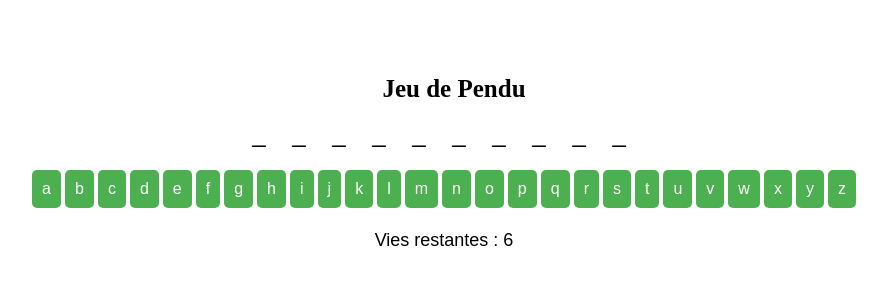
After one commit to NatBoss1609/Jeu-WKS, a PHP site: page /asset/html/jeu.html in a window 1280 px wide. The commit adds this page. Shown: the top 300 px of the page, without its empty margins (196-1083 px from the left). Run offline with PHP 8.4, Linux system fonts and the light colour scheme.

Commit message:
Ajout de la page du jeux

```diff
--- a/asset/css/styles.css
+++ b/asset/css/styles.css
@@ -1,8 +1,19 @@
+/* GLOBAL */
+
 * ::before ::after{
     box-sizing: border-box;
     margin: 0;
     padding: 0;
 }
+
+body {
+  font-family: Arial, sans-serif;
+  text-align: center;
+  padding: 50px;
+}
+
+
+/* ACCUEIL */
 
 header {
   display: flex;
@@ -52,6 +63,10 @@ header {
   width: 300px;
 }
 
+
+
+/* FORMULAIRE */
+
 #formulaire {
   display: flex;
   flex-direction: column;
@@ -93,3 +108,36 @@ header {
 .bouton:hover {
   background-color: pink;
 }
+
+
+/* JEUX */
+#mot {
+  font-size: 24px;
+  margin-bottom: 20px;
+  letter-spacing: 10px;
+}
+
+#clavier button {
+  margin: 2px;
+  padding: 10px;
+  font-size: 16px;
+  cursor: pointer;
+  background-color: #4CAF50;
+  color: white;
+  border: none;
+  border-radius: 5px;
+  transition: background-color 0.3s;
+}
+
+#clavier button:hover {
+  background-color: #45a049;
+}
+
+#clavier button.desactive {
+  visibility: hidden;
+}
+
+#vies{
+  font-size: 18px;
+  margin-top: 20px;
+}
--- /dev/null
+++ b/asset/html/jeu.html
@@ -0,0 +1,15 @@
+<!DOCTYPE html>
+<html lang="fr">
+<head>
+    <meta charset="UTF-8">
+    <title>Jeu de Pendu</title>
+    <link rel="stylesheet" href="../css/styles.css">
+</head>
+<body>
+    <h1>Jeu de Pendu</h1>
+    <div id="mot"></div>
+    <div id="clavier"></div>
+    <div id="vies"></div>
+    <script src="../js/script.js"></script>
+</body>
+</html>
--- a/asset/js/script.js
+++ b/asset/js/script.js
@@ -22,5 +22,84 @@ function genererMotAleatoire() {
 }
 
 // Exemple d'utilisation
-const motPourJeuDePendu = genererMotAleatoire();
+let motPourJeuDePendu = genererMotAleatoire();
 console.log("Mot généré pour le jeu de pendu:", motPourJeuDePendu);
+
+// Variables globales
+let vies = 6;
+let lettresUtilisees = [];
+let motCache = Array(motPourJeuDePendu.length).fill("_");
+
+// Initialisation du jeu
+function initialiserJeu() {
+    vies = 6;
+    lettresUtilisees = [];
+    motCache = Array(motPourJeuDePendu.length).fill("_");
+    motPourJeuDePendu = genererMotAleatoire();
+    console.log("Nouveau mot généré pour le jeu de pendu:", motPourJeuDePendu);
+    afficherMot();
+    afficherVies();
+    genererClavier();
+}
+
+// Fonction pour afficher le mot avec les lettres trouvées et les tirets
+function afficherMot() {
+    const motElement = document.getElementById("mot");
+    motElement.innerText = motCache.join(" ");
+}
+
+// Fonction pour afficher le nombre de vies restantes
+function afficherVies() {
+    const viesElement = document.getElementById("vies");
+    viesElement.innerText = "Vies restantes : " + vies;
+}
+
+// Fonction pour générer le clavier
+function genererClavier() {
+    const clavierElement = document.getElementById("clavier");
+    clavierElement.innerHTML = ""; // Réinitialiser le clavier
+    const alphabet = "abcdefghijklmnopqrstuvwxyz";
+    for (let lettre of alphabet) {
+        const bouton = document.createElement("button");
+        bouton.innerText = lettre;
+        bouton.addEventListener("click", () => verifierLettre(lettre, bouton));
+        clavierElement.appendChild(bouton);
+    }
+}
+
+// Fonction pour vérifier la lettre choisie par l'utilisateur
+function verifierLettre(lettre, bouton) {
+    if (lettresUtilisees.includes(lettre)) {
+        return; // Si la lettre a déjà été utilisée, on ne fait rien
+    }
+    lettresUtilisees.push(lettre);
+
+    const lettresTrouvees = motPourJeuDePendu.split("").map((char, index) => {
+        if (char === lettre) {
+            motCache[index] = lettre;
+            return true;
+        }
+        return false;
+    });
+
+    if (lettresTrouvees.includes(true)) {
+        afficherMot();
+        if (!motCache.includes("_")) {
+            alert("Félicitations ! Vous avez trouvé le mot.");
+            initialiserJeu();
+        }
+    } else {
+        vies--;
+        afficherVies();
+        if (vies === 0) {
+            alert("Vous avez perdu ! Le mot était : " + motPourJeuDePendu);
+            initialiserJeu();
+        }
+    }
+
+    // Désactiver le bouton
+    bouton.classList.add("desactive");
+}
+
+// Initialiser le jeu lors du chargement de la page
+document.addEventListener("DOMContentLoaded", initialiserJeu);
```
Also changed, not shown: index.html (+8 -1 lines). Lines whose indentation alone changed are shown as unchanged.
